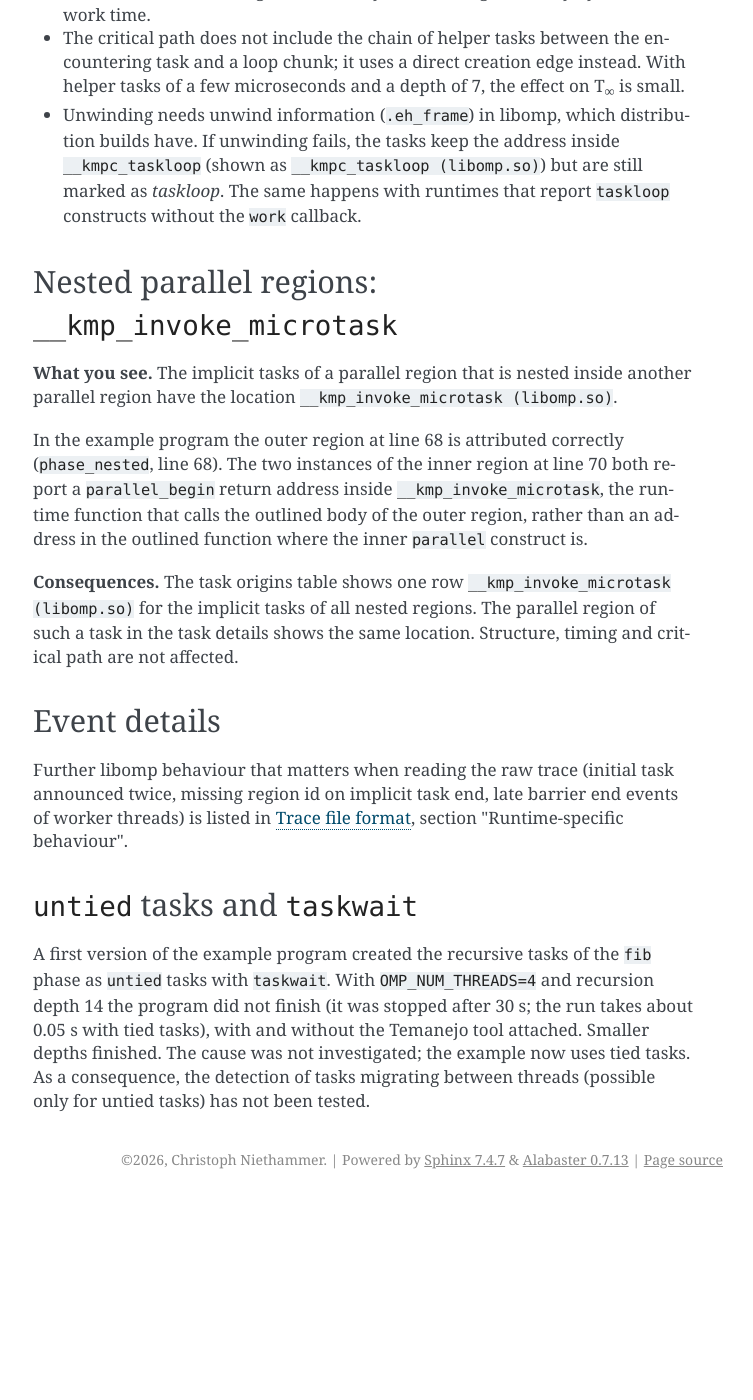
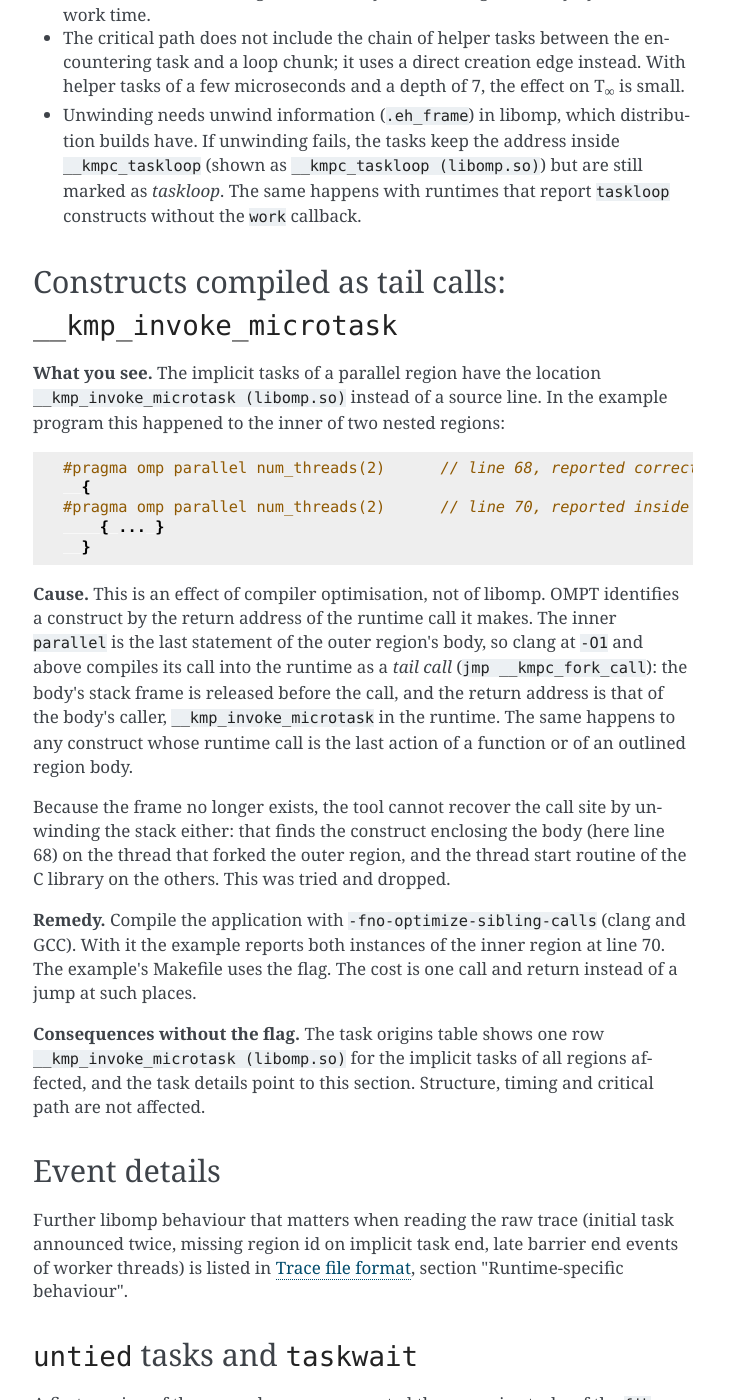
Before and after one commit to cniethammer/temanejo2, a Sphinx documentation site: the page built from docs/runtime-notes.rst, in a window 1280 px wide and 1400 px high, scrolled down 2310 px. Shown: the whole window, without its empty margins (387-1140 px from the left). Built offline with Sphinx 7.4.7, drawn with Linux system fonts in a browser that asks for light colours; before the commit the page ends 3509 px from its top, so only the background shows below that; some of the changed text lies outside the part shown.

Commit message:
Explain runtime-internal locations of tail-called constructs; fix the example
The inner of two nested parallel regions in the example was reported
with an address inside __kmp_invoke_microtask. The cause is not
libomp, as the runtime notes claimed, but a compiler tail call: the
inner "parallel" is the last statement of the outer region's body, so
clang -O1 emits "jmp __kmpc_fork_call", and the return address OMPT
reports is that of the body's caller in the runtime. This can happen
to any construct whose runtime call ends a function or region body.

Recovering the call site in the tool by unwinding the stack was tried
and dropped: the frame no longer exists, so it found the enclosing
construct on one thread and the C library's thread start on others.

- examples/Makefile: build with -fno-optimize-sibling-calls. With it
  both inner regions are reported at mpi_omp_tasks.c:70 and the
  __kmp_invoke_microtask origin row is gone.
- GUI: the task details explain a location inside the OpenMP runtime
  (probable tail call, name of the flag) instead of "no debug info".
- Docs: runtime notes section rewritten with cause and remedy; the
  usage chapter recommends the flag; analysis and metrics chapters no
  longer attribute the effect to libomp.

Signed-off-by: Christoph Niethammer <niethammer@hlrs.de>
Co-Authored-By: Claude Fable 5.2 <noreply@anthropic.com>

```diff
--- a/docs/runtime-notes.rst
+++ b/docs/runtime-notes.rst
@@ -106,24 +106,45 @@ origins table and a *taskloop* badge in the task details.
   are still marked as *taskloop*. The same happens with runtimes that report
   ``taskloop`` constructs without the ``work`` callback.
 
-Nested parallel regions: ``__kmp_invoke_microtask``
----------------------------------------------------
+Constructs compiled as tail calls: ``__kmp_invoke_microtask``
+-------------------------------------------------------------
 
-**What you see.** The implicit tasks of a parallel region that is nested
-inside another parallel region have the location
-``__kmp_invoke_microtask (libomp.so)``.
+**What you see.** The implicit tasks of a parallel region have the location
+``__kmp_invoke_microtask (libomp.so)`` instead of a source line. In the
+example program this happened to the inner of two nested regions:
 
-In the example program the outer region at line 68 is attributed correctly
-(``phase_nested``, line 68). The two instances of the inner region at line 70
-both report a ``parallel_begin`` return address inside
-``__kmp_invoke_microtask``, the runtime function that calls the outlined body
-of the outer region, rather than an address in the outlined function where
-the inner ``parallel`` construct is.
+.. code-block:: c
 
-**Consequences.** The task origins table shows one row
-``__kmp_invoke_microtask (libomp.so)`` for the implicit tasks of all nested
-regions. The parallel region of such a task in the task details shows the
-same location. Structure, timing and critical path are not affected.
+   #pragma omp parallel num_threads(2)      // line 68, reported correctly
+     {
+   #pragma omp parallel num_threads(2)      // line 70, reported inside libomp
+       { ... }
+     }
+
+**Cause.** This is an effect of compiler optimisation, not of libomp. OMPT
+identifies a construct by the return address of the runtime call it makes.
+The inner ``parallel`` is the last statement of the outer region's body, so
+clang at ``-O1`` and above compiles its call into the runtime as a *tail
+call* (``jmp __kmpc_fork_call``): the body's stack frame is released before
+the call, and the return address is that of the body's caller,
+``__kmp_invoke_microtask`` in the runtime. The same happens to any construct
+whose runtime call is the last action of a function or of an outlined region
+body.
+
+Because the frame no longer exists, the tool cannot recover the call site
+by unwinding the stack either: that finds the construct enclosing the body
+(here line 68) on the thread that forked the outer region, and the thread
+start routine of the C library on the others. This was tried and dropped.
+
+**Remedy.** Compile the application with ``-fno-optimize-sibling-calls``
+(clang and GCC). With it the example reports both instances of the inner
+region at line 70. The example's Makefile uses the flag. The cost is one
+call and return instead of a jump at such places.
+
+**Consequences without the flag.** The task origins table shows one row
+``__kmp_invoke_microtask (libomp.so)`` for the implicit tasks of all
+regions affected, and the task details point to this section. Structure,
+timing and critical path are not affected.
 
 Event details
 -------------
--- a/docs/usage.rst
+++ b/docs/usage.rst
@@ -56,6 +56,10 @@ Preparing the application
   ``OMPI_CC=clang`` (``OMPI_CXX=clang++`` for C++).
 * Add ``-g`` so the server can map task creation sites to file and line.
   Optimisation can stay enabled.
+* Add ``-fno-optimize-sibling-calls`` to get the source line also for
+  constructs that end a function or the body of a parallel region; without
+  it they are reported with an address inside the OpenMP runtime (see
+  :doc:`runtime-notes`).
 * No code changes and no linking against the tool are needed.
 
 Attaching the tool
```
Also changed, not shown: docs/analysis.rst (+6 -4 lines), docs/metrics.rst (+6 -4 lines), 2 other files.
